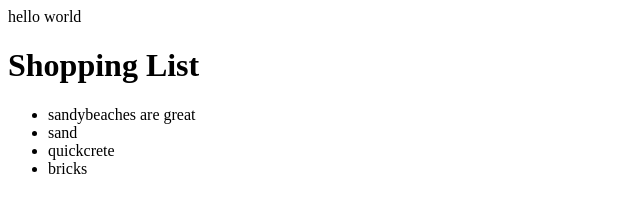
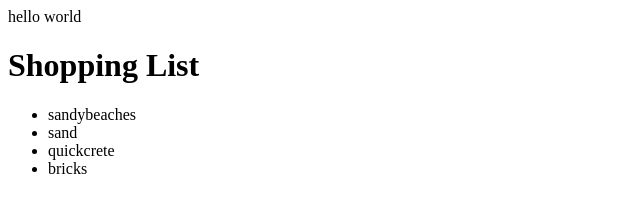
Before and after one commit to sierov/repoGitSupermoo, a plain HTML site: page index.html in a window 1280 px wide. Shown: the full height of the page, 0-640 px from the left. Drawn offline with Linux system fonts and the light colour scheme.

Commit message:
remove great

```diff
--- a/index.html
+++ b/index.html
@@ -6,7 +6,7 @@
 <div class ="tile">hello world</div>
 	<h1>Shopping List</h1>
 		<ul>
-			<li>sandybeaches are great</li>
+			<li>sandybeaches</li>
 			<li>sand</li>
 			<li>quickcrete</li>
 			<li>bricks</li>
```
